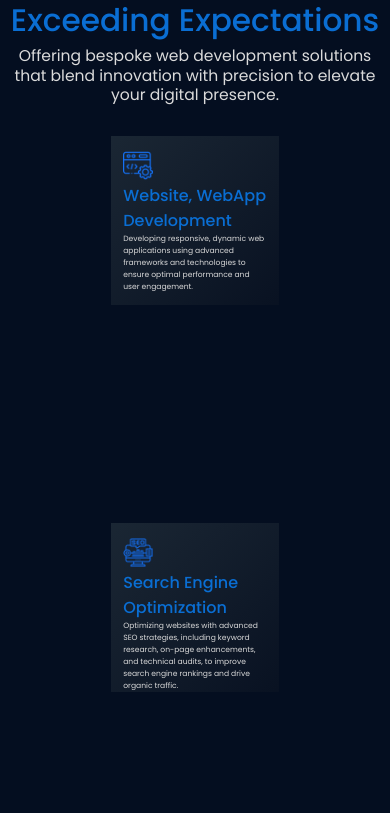
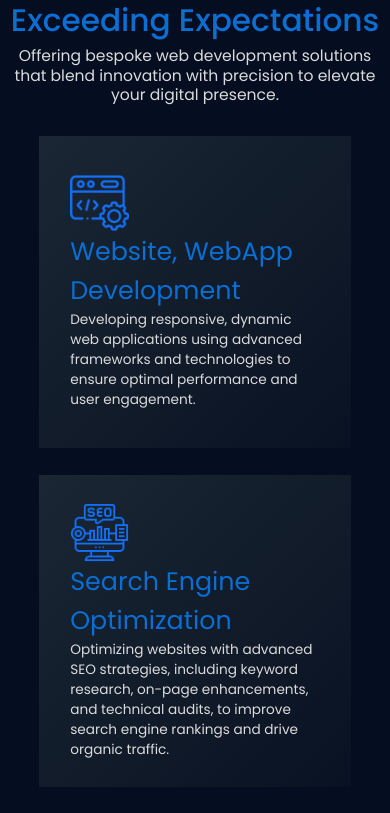
Before and after one commit to MuhammadTalha15/Personal-Website, a React (Vite) app: page / in a window 390 px wide. Shown: the part 883-1696 px from the top of the page. Built offline with nearby package versions, Linux system fonts and the light colour scheme.

Commit message:
Hero Section Card Updated

```diff
--- a/src/components/expertiseCard.jsx
+++ b/src/components/expertiseCard.jsx
@@ -3,15 +3,11 @@ import '../styles/expertiseCard.css'
 const ExpertiseCard = (props) => {
   return (
     <>
-      <div className="Expcard">
-        <div className="exp-img">
+      <div className="ser-card">
+        <div className="ser-card-cont-cnt">
           <img src={props.image} alt="" className="expertise-ico-img" />
-        </div>
-        <div className="exp-heading">
-          <h2 className="expertise-inner-heading">{props.heading}</h2>
-        </div>
-        <div className="exp-description">
-          <p className="expertise-description">{props.desc}</p>
+          <h2 className="ser-card-head">{props.heading}</h2>
+          <p className="ser-card-p">{props.desc}</p>
         </div>
       </div>
     </>
--- a/src/styles/expertiseCard.css
+++ b/src/styles/expertiseCard.css
@@ -10,32 +10,28 @@
     --Itim: "Itim", cursive;
 }
 
-.Expcard {
+.ser-card{
     height: 20vmax;
     width: 20vmax;
     background: linear-gradient(-45deg ,rgba(50, 50, 50, 0.1), rgba(225, 255, 225, 0.1));
+    display: flex;
+    align-items: center;
+    justify-content: center;
     transition: 0.2s;
-    display: flex;
-    /* align-items: flex-start; */
-    justify-content: center;
-    flex-direction: column;
+    cursor: var(--pointer-cur);
 }
 
-.Expcard:hover{
+.ser-card:hover{
     background-color: rgba(124, 124, 124, 0.2);
 }
 
-.Expcard:hover .project-link{
-    color: var(--secondary-color);
-}
-
-.exp-img {
-    height: 20%;
+.ser-card-cont-cnt{
+    height: 80%;
+    width: 80%;
     display: flex;
-    align-items: center;
-    justify-content: left;
-    padding: 0 1.5vmax;
-    /* background-color: green; */
+    flex-direction: column;
+    /* align-items: flex-start; */
+    justify-content: center;
 }
 
 .expertise-ico-img{
@@ -45,33 +41,35 @@
     user-select: none;
 }
 
-.exp-heading {
-    height: 30%;
-    display: flex;
-    align-items: center;
-    justify-content: left;
-    padding: 0 1.5vmax;
+.ser-card-head{
+    font-family: var(--Poppins);
+    font-size: 1.7vmax;
+    color: var(--secondary-color);
+    font-weight: 400;
 }
 
-.expertise-inner-heading{
-    color: var(--secondary-color);
+.ser-card-p{
+    color: var(--sec-font-color);
+    font-size: .85vmax;
     font-family: var(--Poppins);
-    font-size: 1.9vmax;
-    font-weight: 500;
 }
 
-.exp-description {
-    height: 35%;
-    /* background-color: red; */
-    display: flex;
-    align-items: flex-start;
-    justify-content: left;
-    padding: 0 1.5vmax;
+@media(max-width:600px){
+    .ser-card{
+        height: 80vmin;
+        width: 80vmin;
+    }
+
+
+    .expertise-ico-img{
+        width: 15vmin;
+    }
+
+    .ser-card-head{
+        font-size: 6.5vmin;
+    }
+
+    .ser-card-p{
+        font-size: 3.5vmin;
+    }
 }
-
-.expertise-description{
-    font-family: var(--Poppins);
-    font-size: .90vmax;
-    color: var(--sec-font-color);
-    /* text-align: center; */
-}
```
